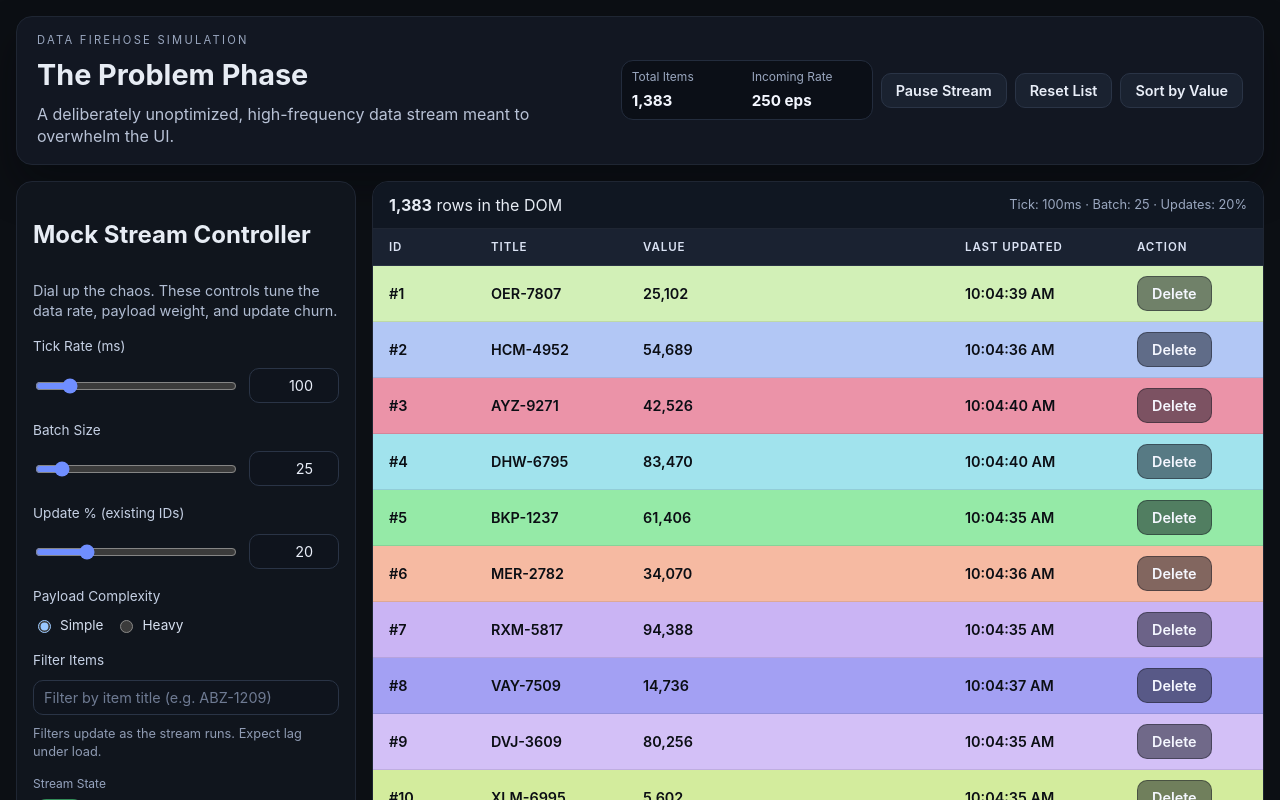
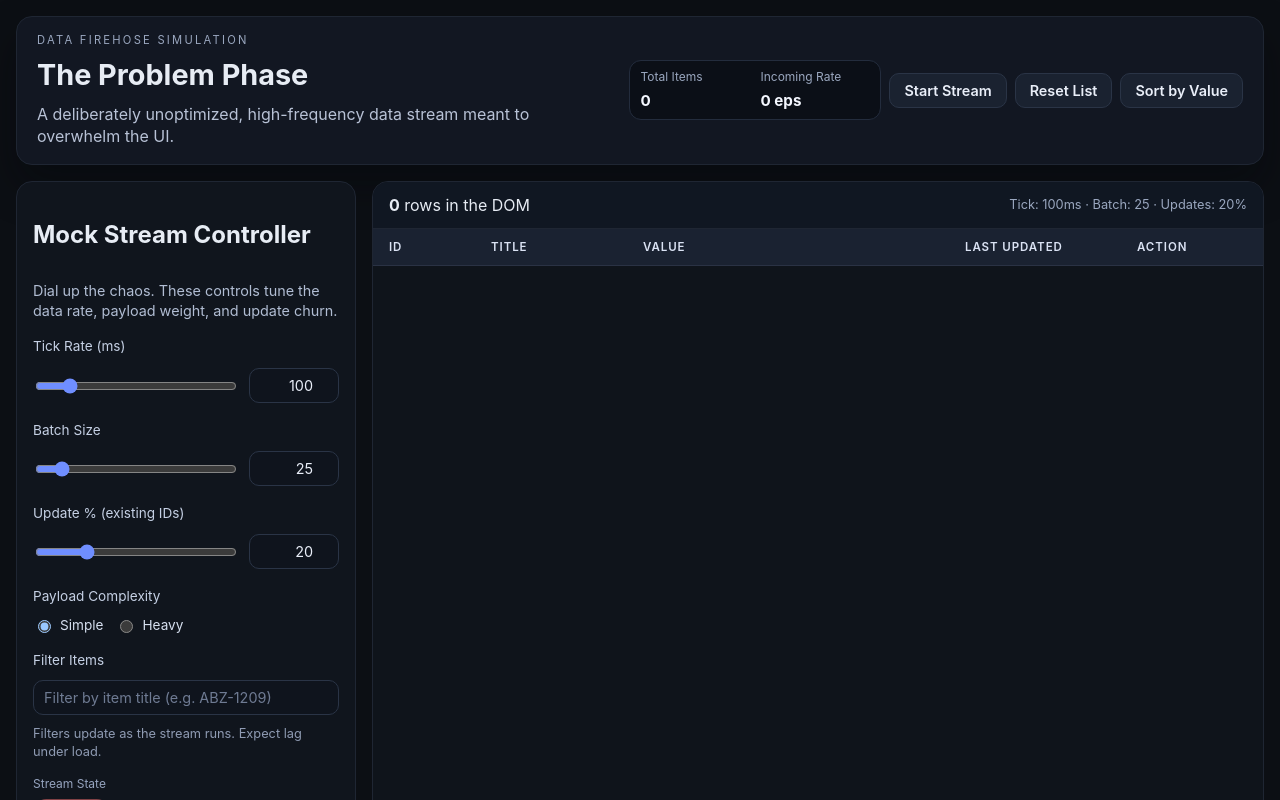
Before and after one commit to hcsum/realtime-dashboard-mock, a React (Vite) app: page / in a window 1280 px wide. Shown: the top 800 px of the page. Built offline with nearby package versions, Linux system fonts and the light colour scheme.

Commit message:
fix: do not start data fetching when mount

```diff
--- a/package.json
+++ b/package.json
@@ -12,7 +12,7 @@
   "dependencies": {
     "react": "^19.2.0",
     "react-dom": "^19.2.0",
-    "react-fps-stats": "0.3.1"
+    "react-fps-stats": "^0.3.1"
   },
   "devDependencies": {
     "@eslint/js": "^9.39.1",
--- a/src/App.tsx
+++ b/src/App.tsx
@@ -105,7 +105,7 @@ function App() {
   const [batchSize, setBatchSize] = useState(25)
   const [updatePct, setUpdatePct] = useState(20)
   const [payloadMode, setPayloadMode] = useState<PayloadMode>('simple')
-  const [running, setRunning] = useState(true)
+  const [running, setRunning] = useState(false)
   const [items, setItems] = useState<StreamItem[]>([])
   const [incomingRate, setIncomingRate] = useState(0)
   const [inputProbe, setInputProbe] = useState('')
@@ -383,7 +383,7 @@ function App() {
         </section>
       </div>
 
-      <FPSStats bottom={16} right={16} top="auto" left="auto" graphHeight={60} graphWidth={160} />
+      <FPSStats bottom={16} right={16} top="auto" left="auto" graphWidth={160} />
     </div>
   )
 }
--- a/vite.config.ts
+++ b/vite.config.ts
@@ -1,6 +1,10 @@
 import { defineConfig } from 'vite'
 import react from '@vitejs/plugin-react'
 
+const repoName = process.env.GITHUB_REPOSITORY?.split('/')[1]
+const base = repoName && !repoName.endsWith('.github.io') ? `/${repoName}/` : '/'
+
 export default defineConfig({
   plugins: [react()],
+  base,
 })
```
